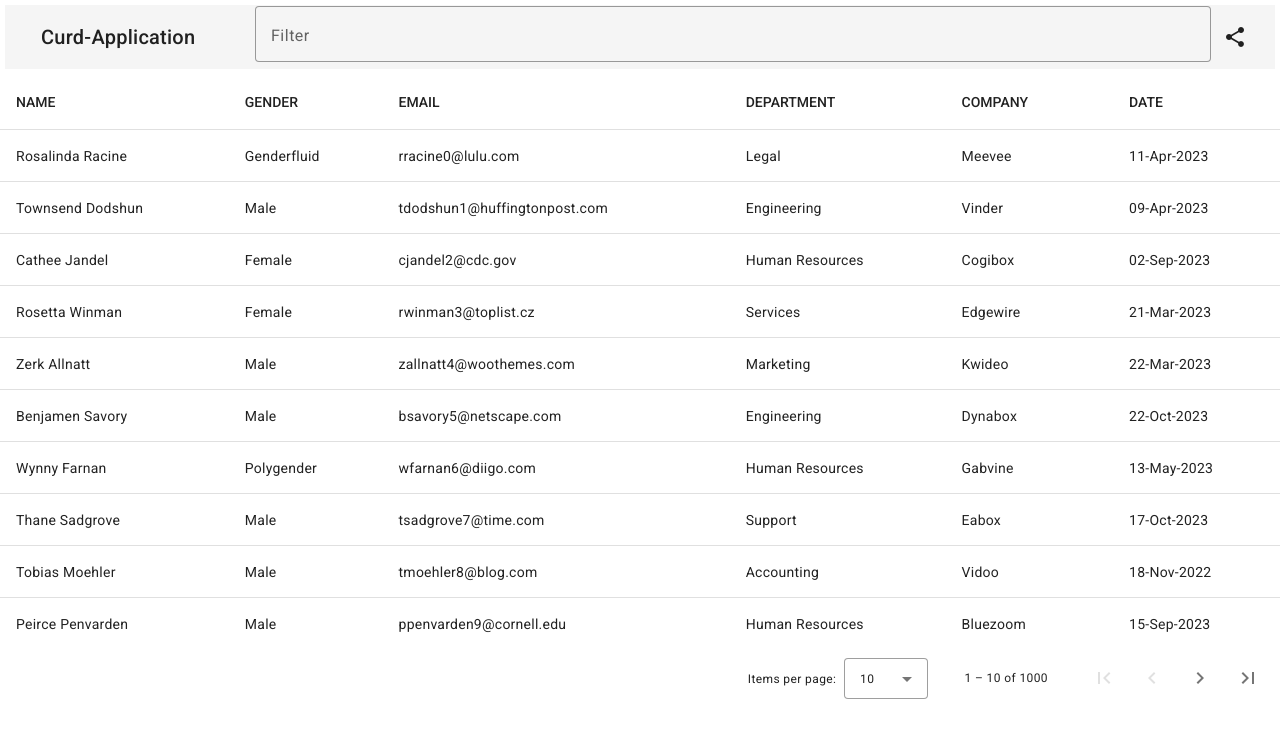
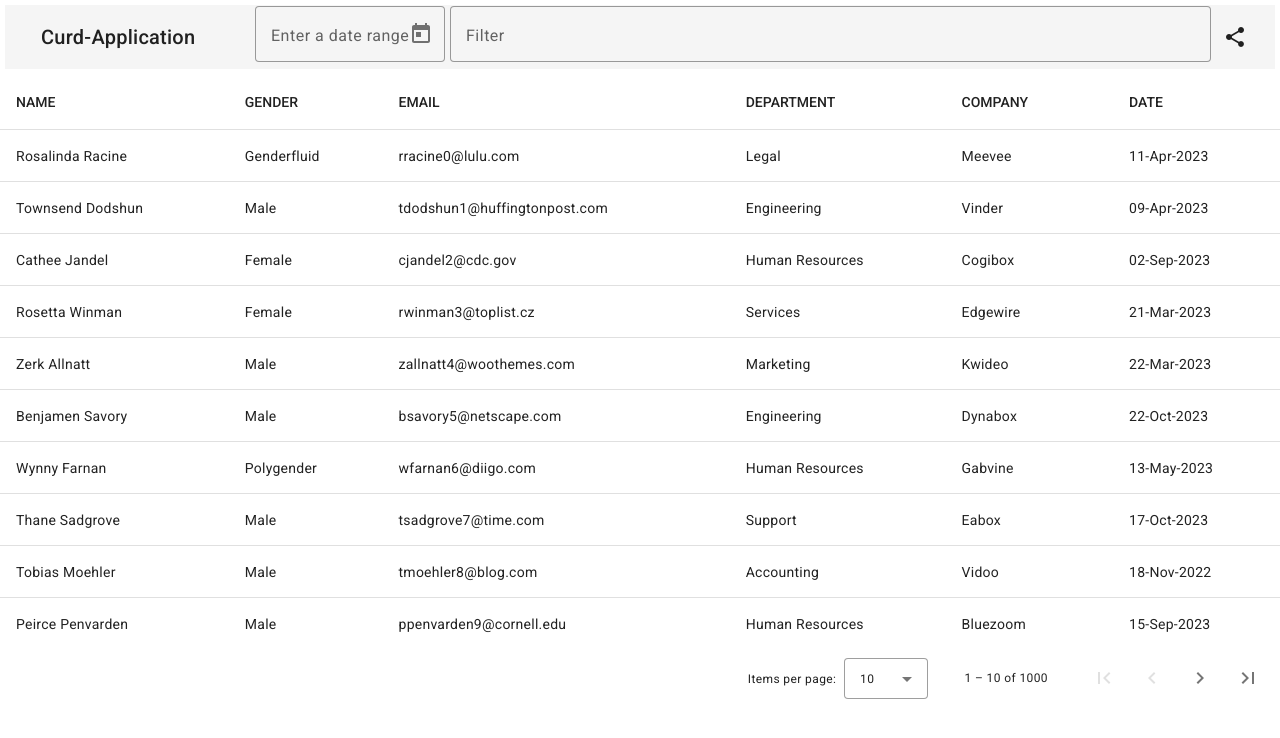
Before and after one commit to leelasaiprasanth/curd-app, an Angular app: page / in a window 1280 px wide. Shown: the top 738 px of the page. Built offline with nearby package versions, Linux system fonts and the light colour scheme.

Commit message:
Active: Working MatTable with FIltering, Sorting, Pagingation, Date Range Picker from JSON Data.png

```diff
--- a/src/app/app.component.css
+++ b/src/app/app.component.css
@@ -1,3 +1,7 @@
+::ng-deep .mat-header-cell {
+  font-weight: bold !important;
+}
+
 .Header {
   padding: 5px;
 }
--- a/src/app/app.component.html
+++ b/src/app/app.component.html
@@ -3,10 +3,38 @@
   <mat-toolbar>
     <span>{{ title }}</span>
     <span class="spacer"></span>
+    <mat-form-field
+      appearance="outline"
+      style="margin-bottom: -1.28em; width: 25%; padding-right: 5px"
+    >
+      <mat-label>Enter a date range</mat-label>
+      <mat-date-range-input [rangePicker]="picker">
+        <input
+          matStartDate
+          placeholder="Start date"
+          [matDatepicker]="startDatePicker"
+          (dateChange)="dateRangeSelected('start', $event)"
+        />
+        <input
+          matEndDate
+          placeholder="End date"
+          [matDatepicker]="endDatePicker"
+          (dateChange)="dateRangeSelected('end', $event)"
+        />
+      </mat-date-range-input>
+      <mat-datepicker-toggle
+        matIconSuffix
+        [for]="picker"
+      ></mat-datepicker-toggle>
+      <mat-date-range-picker #picker></mat-date-range-picker>
+      <mat-datepicker #startDatePicker></mat-datepicker>
+      <mat-datepicker #endDatePicker></mat-datepicker>
+    </mat-form-field>
     <mat-form-field appearance="outline" style="margin-bottom: -1.28em">
       <mat-label>Filter</mat-label>
-      <input matInput (keyup)="applyFilter($event)" placeholder="Ex. Typing" />
+      <input matInput (keyup)="applyFilter($event)" placeholder="Typing." />
     </mat-form-field>
+
     <button
       mat-icon-button
       class="example-icon"
--- a/src/app/app.component.ts
+++ b/src/app/app.component.ts
@@ -9,6 +9,7 @@ import { EmployeeService } from './service/employee.service';
 import { MatSort } from '@angular/material/sort';
 import { MatPaginator } from '@angular/material/paginator';
 import { Employee } from './model/employee.interface';
+import { MatDatepickerInputEvent } from '@angular/material/datepicker';
 
 // import { MatFormField } from '@angular/material/form-field';
 // import { MatInput } from '@angular/material/input';
@@ -22,6 +23,8 @@ export class AppComponent implements AfterViewInit {
   title = 'Curd-Application';
 
   dataSource!: MatTableDataSource<Employee>;
+  selectedStartDate: Date | null = null;
+  selectedEndDate: Date | null = null;
 
   columnsToDisplay = [
     'name',
@@ -61,4 +64,64 @@ export class AppComponent implements AfterViewInit {
       this.dataSource.paginator.firstPage();
     }
   }
+
+  applyDateRangeFilter() {
+    if (this.selectedStartDate && this.selectedEndDate) {
+      const filteredData = this.data.filter((employee) => {
+        const date = this.formatDate(employee.date);
+        return date >= this.selectedStartDate! && date <= this.selectedEndDate!;
+      });
+
+      this.dataSource.data = filteredData;
+    } else {
+      // If no date range is selected, show all data
+      this.dataSource.data = this.data;
+    }
+
+    // Reapply sorting and pagination
+    this.dataSource.sort = this.sort;
+    this.dataSource.paginator = this.paginator;
+  }
+
+  formatDate(dateString: string): Date {
+    const parts = dateString.split('-');
+    if (parts.length === 3) {
+      const day = +parts[0];
+      const month = this.getMonthNumber(parts[1]);
+      const year = +parts[2];
+      return new Date(year, month - 1, day);
+    }
+    return new Date(); // Return a default date in case of invalid format
+  }
+
+  getMonthNumber(monthName: string): number {
+    const months = [
+      'Jan',
+      'Feb',
+      'Mar',
+      'Apr',
+      'May',
+      'Jun',
+      'Jul',
+      'Aug',
+      'Sep',
+      'Oct',
+      'Nov',
+      'Dec',
+    ];
+    return months.indexOf(monthName) + 1;
+  }
+
+  // Handler for date range picker selection
+  dateRangeSelected(
+    type: 'start' | 'end',
+    event: MatDatepickerInputEvent<Date>
+  ) {
+    const value = event.value;
+    if (type === 'start') {
+      this.selectedStartDate = value;
+    } else if (type === 'end') {
+      this.selectedEndDate = value;
+    }
+  }
 }
--- a/src/app/app.module.ts
+++ b/src/app/app.module.ts
@@ -13,6 +13,8 @@ import { MatToolbarModule } from '@angular/material/toolbar';
 // import { MatTableFilterModule } from 'mat-table-filter';
 import { MatFormFieldModule } from '@angular/material/form-field';
 import { MatInputModule } from '@angular/material/input';
+import { MatNativeDateModule } from '@angular/material/core';
+import { MatDatepickerModule } from '@angular/material/datepicker';
 
 @NgModule({
   declarations: [AppComponent],
@@ -28,6 +30,8 @@ import { MatInputModule } from '@angular/material/input';
     MatIconModule,
     MatFormFieldModule,
     MatInputModule,
+    MatNativeDateModule,
+    MatDatepickerModule,
     // MatTableFilterModule
   ],
   providers: [],
--- a/src/styles.css
+++ b/src/styles.css
@@ -2,6 +2,8 @@
 
 /* Import the light theme from Angular Material */
 @import "~@angular/material/prebuilt-themes/indigo-pink.css";
+
+
 
 html,
 body {
```
Also changed, not shown: src/output/Working MatTable with FIltering, Sorting, Pagingation, Date Range Picker from JSON Data.png (added).
